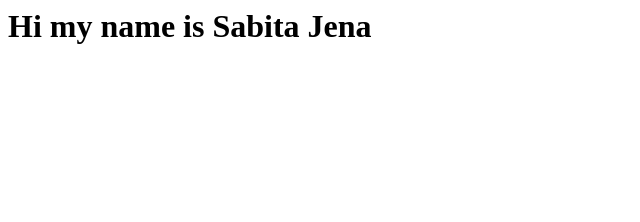
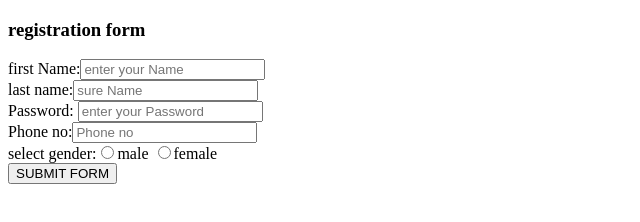
Before and after one commit to Sabita4423/Sabita4423.github.io, a plain HTML site: page index.html in a window 1280 px wide. Shown: the whole page, without its empty margins (0-640 px from the left). Drawn offline with Linux system fonts and the light colour scheme.

Commit message:
Resistation form

```diff
--- a/index.html
+++ b/index.html
@@ -1 +1,26 @@
-<h1> Hi my name is Sabita Jena </h1>
+<!doctype html>
+<html>
+<head> <title> sabita jena </title> </head>
+<body>
+
+<h3> registration form </h3>
+
+first Name:<input type="text" placeholder="enter your Name"> <br>
+
+last name:<input type="" placeholder="sure Name"> <br>
+
+
+Password: <input type="Password" placeholder="enter your Password"> <br>
+
+
+Phone no:<input type="test" placeholder="Phone no"> <br>
+
+
+select gender:<input type="radio" name="gender">male
+<input type="radio" name="gender">female <br>
+
+<button type="submit" value="submit">SUBMIT FORM</button>
+
+ </form>
+
+</body>
```
